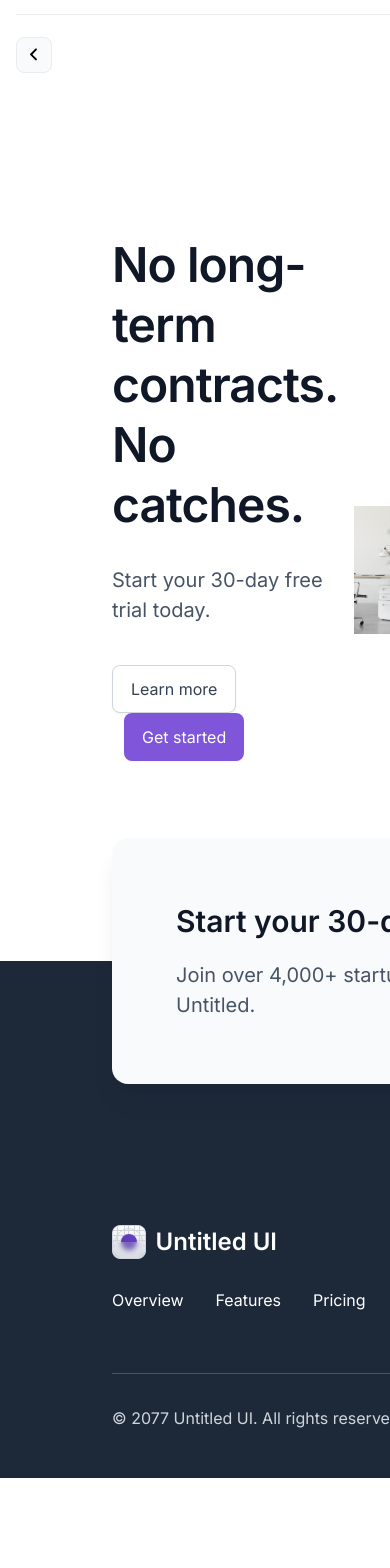
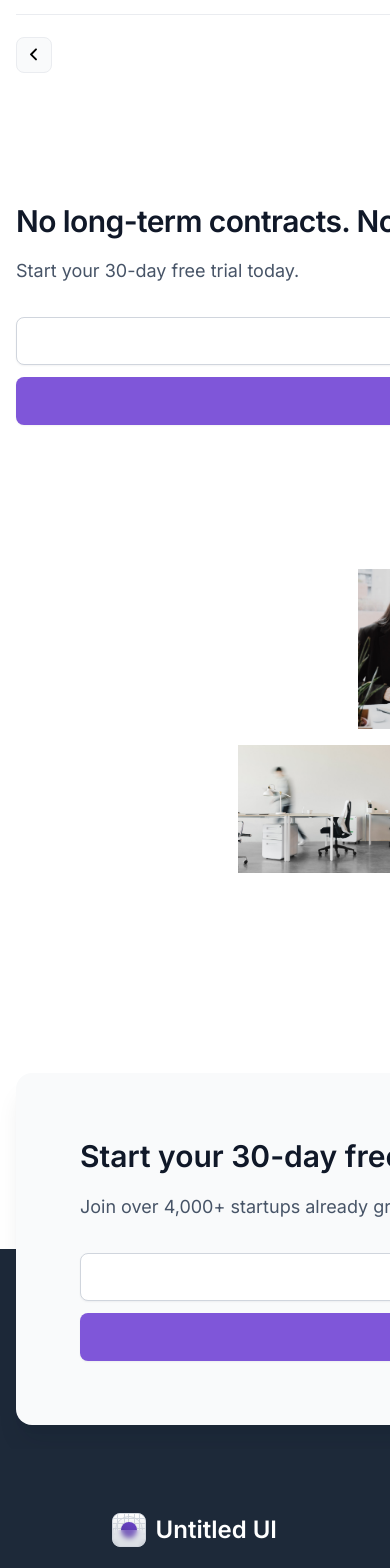
Before and after one commit to DaNaRim/ekreative-frontend-task4, a React (Create React App) app: page / in a window 390 px wide. Shown: the part 4360-5928 px from the top of the page. Before the commit the page ends 5838 px from the top, so only its background shows below. Built offline with nearby package versions, Linux system fonts and the light colour scheme.

Commit message:
ADD Mobile styles for StartTrial in Homepage

```diff
--- a/src/common/components/sections/StartTrial/StartTrial.jsx
+++ b/src/common/components/sections/StartTrial/StartTrial.jsx
@@ -3,6 +3,7 @@ import startTrial2 from "../../../../assets/img/start-trial2.png";
 import startTrial3 from "../../../../assets/img/start-trial3.jfif";
 import startTrial4 from "../../../../assets/img/start-trial4.jpg";
 import startTrial5 from "../../../../assets/img/start-trial5.jpg";
+import {Default, Mobile} from "../../../utils/ResponsiveWrappers";
 import Button from "../../form/Button/Button";
 import styles from "./StartTrial.module.scss";
 
@@ -17,13 +18,12 @@ const StartTrial = () => {
   };
 
   return (
+    <>
+      <Default>
         <section className={styles.startTrial}>
           <main>
             <div className={styles.leftSide}>
-          <h2>
-            No long-term contracts. <br/>
-            No catches.
-          </h2>
+              <h2>No long-term contracts. No catches.</h2>
               <p>Start your 30-day free trial today.</p>
               <div className={styles.btnWrapper}>
                 <Button onClick={handleLearnMore}>Learn more</Button>
@@ -51,6 +51,41 @@ const StartTrial = () => {
             </div>
           </footer>
         </section>
+      </Default>
+      <Mobile>
+        <section className={`${styles.startTrial} ${styles.startTrialMobile}`}>
+          <main>
+            <div className={styles.leftSide}>
+              <h2>No long-term contracts. No catches.</h2>
+              <p>Start your 30-day free trial today.</p>
+              <div className={styles.btnWrapper}>
+                <Button onClick={handleLearnMore}>Learn more</Button>
+                <Button onClick={handleGetStarted}>Get started</Button>
+              </div>
+            </div>
+            <div className={styles.rightSide}>
+              <img src={startTrial1} alt="woman write notes"/>
+              <img src={startTrial2} alt="woman stand with documents"/>
+              <img src={startTrial3} alt="empty office"/>
+              <img src={startTrial4} alt="man with phone"/>
+              <img src={startTrial5} alt="girls on meeting"/>
+            </div>
+          </main>
+          <footer>
+            <div className={styles.footerWrapper}>
+              <div className={styles.leftSide}>
+                <h3>Start your 30-day free trial</h3>
+                <p>Join over 4,000+ startups already growing with Untitled.</p>
+              </div>
+              <div className={styles.rightSide}>
+                <Button onClick={handleLearnMore}>Learn more</Button>
+                <Button onClick={handleGetStarted}>Get started</Button>
+              </div>
+            </div>
+          </footer>
+        </section>
+      </Mobile>
+    </>
   );
 };
 
--- a/src/common/components/sections/StartTrial/StartTrial.module.scss
+++ b/src/common/components/sections/StartTrial/StartTrial.module.scss
@@ -9,6 +9,7 @@
     padding: 6em $sectionPaddingX 0;
 
     .leftSide {
+      width: 35em;
 
       h2 {
         font-size: 3rem;
@@ -90,7 +91,7 @@
     align-items: center;
     box-sizing: border-box;
     height: 25em;
-    padding: 0 $sectionPaddingX 0;
+    padding: 0 $sectionPaddingX;
     background: linear-gradient(to bottom, white 50%, $grey800 50%);
 
     .footerWrapper {
@@ -135,3 +136,77 @@
     }
   }
 }
+
+/*
+  Mobile
+ */
+
+.startTrialMobile {
+
+  main {
+    flex-direction: column;
+    padding: 4em $sectionPaddingXMobile;
+
+    .leftSide {
+      width: 100%;
+
+      h2 {
+        font-size: 1.875rem;
+        line-height: 2.25rem;
+      }
+
+      > p {
+        font-size: 1.125rem;
+        line-height: 1.75rem;
+        margin-top: 1em;
+      }
+
+      .btnWrapper {
+        display: flex;
+        flex-direction: column;
+        margin-top: 2em;
+
+        button {
+          width: 100%;
+
+          &:not(:first-child) {
+            margin: 0.75em 0 0;
+          }
+        }
+      }
+    }
+
+    .rightSide {
+      margin-top: 4em;
+    }
+  }
+
+  > footer {
+    padding: 0 $sectionPaddingXMobile;
+
+    .footerWrapper {
+      flex-direction: column;
+
+      .leftSide {
+        p {
+          font-size: 1.125rem;
+          line-height: 1.75rem;
+        }
+      }
+
+      .rightSide {
+        display: flex;
+        flex-direction: column;
+        margin-top: 2em;
+
+        button {
+          width: 100%;
+
+          &:not(:first-child) {
+            margin: 0.75em 0 0;
+          }
+        }
+      }
+    }
+  }
+}
```
Lines whose indentation alone changed are shown as unchanged.
